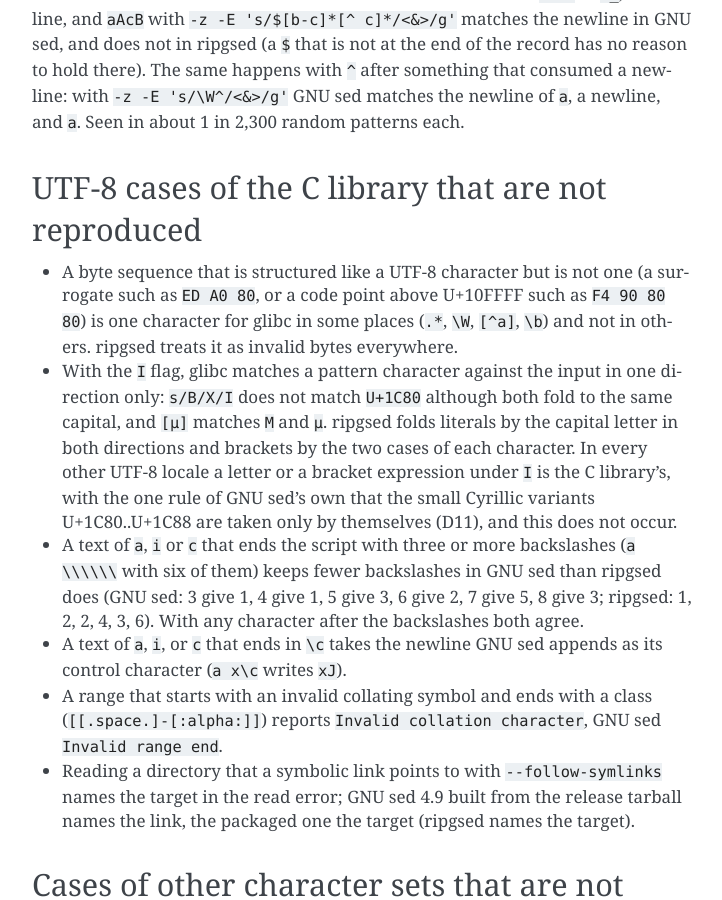
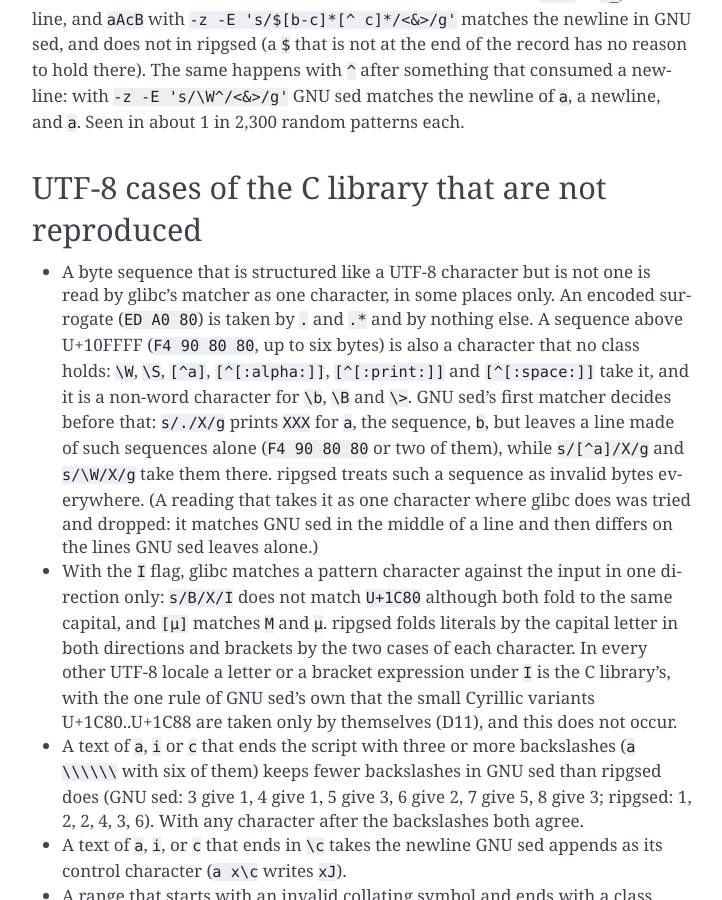
Before and after one commit to small-gear-lab/ripgsed, a Sphinx documentation site: the page built from docs/KNOWN-DIFFERENCES.md, in a window 1280 px wide and 900 px high, scrolled down 4200 px. Shown: the whole window, without its empty margins (388-1110 px from the left). Built offline with Sphinx 7.4.7, drawn with Linux system fonts in a browser that asks for light colours.

Commit message:
Describe exactly where glibc reads a sequence shaped like a UTF-8 character as one character, and why it is not reproduced

```diff
--- a/docs/KNOWN-DIFFERENCES.md
+++ b/docs/KNOWN-DIFFERENCES.md
@@ -42,7 +42,7 @@ With `-z`, a `$` at the start of a pattern that goes on with a negated bracket e
 
 ## UTF-8 cases of the C library that are not reproduced
 
-- A byte sequence that is structured like a UTF-8 character but is not one (a surrogate such as `ED A0 80`, or a code point above U+10FFFF such as `F4 90 80 80`) is one character for glibc in some places (`.*`, `\W`, `[^a]`, `\b`) and not in others. ripgsed treats it as invalid bytes everywhere.
+- A byte sequence that is structured like a UTF-8 character but is not one is read by glibc's matcher as one character, in some places only. An encoded surrogate (`ED A0 80`) is taken by `.` and `.*` and by nothing else. A sequence above U+10FFFF (`F4 90 80 80`, up to six bytes) is also a character that no class holds: `\W`, `\S`, `[^a]`, `[^[:alpha:]]`, `[^[:print:]]` and `[^[:space:]]` take it, and it is a non-word character for `\b`, `\B` and `\>`. GNU sed's first matcher decides before that: `s/./X/g` prints `XXX` for `a`, the sequence, `b`, but leaves a line made of such sequences alone (`F4 90 80 80` or two of them), while `s/[^a]/X/g` and `s/\W/X/g` take them there. ripgsed treats such a sequence as invalid bytes everywhere. (A reading that takes it as one character where glibc does was tried and dropped: it matches GNU sed in the middle of a line and then differs on the lines GNU sed leaves alone.)
 - With the `I` flag, glibc matches a pattern character against the input in one direction only: `s/В/X/I` does not match `U+1C80` although both fold to the same capital, and `[µ]` matches `Μ` and `μ`. ripgsed folds literals by the capital letter in both directions and brackets by the two cases of each character. In every other UTF-8 locale a letter or a bracket expression under `I` is the C library's, with the one rule of GNU sed's own that the small Cyrillic variants U+1C80..U+1C88 are taken only by themselves (D11), and this does not occur.
 - A text of `a`, `i` or `c` that ends the script with three or more backslashes (`a \\\\\\` with six of them) keeps fewer backslashes in GNU sed than ripgsed does (GNU sed: 3 give 1, 4 give 1, 5 give 3, 6 give 2, 7 give 5, 8 give 3; ripgsed: 1, 2, 2, 4, 3, 6). With any character after the backslashes both agree.
 - A text of `a`, `i`, or `c` that ends in `\c` takes the newline GNU sed appends as its control character (`a x\c` writes `xJ`).
```
Also changed, not shown: docs/ja/KNOWN-DIFFERENCES.md (+1 -1 lines), 1 other file.
